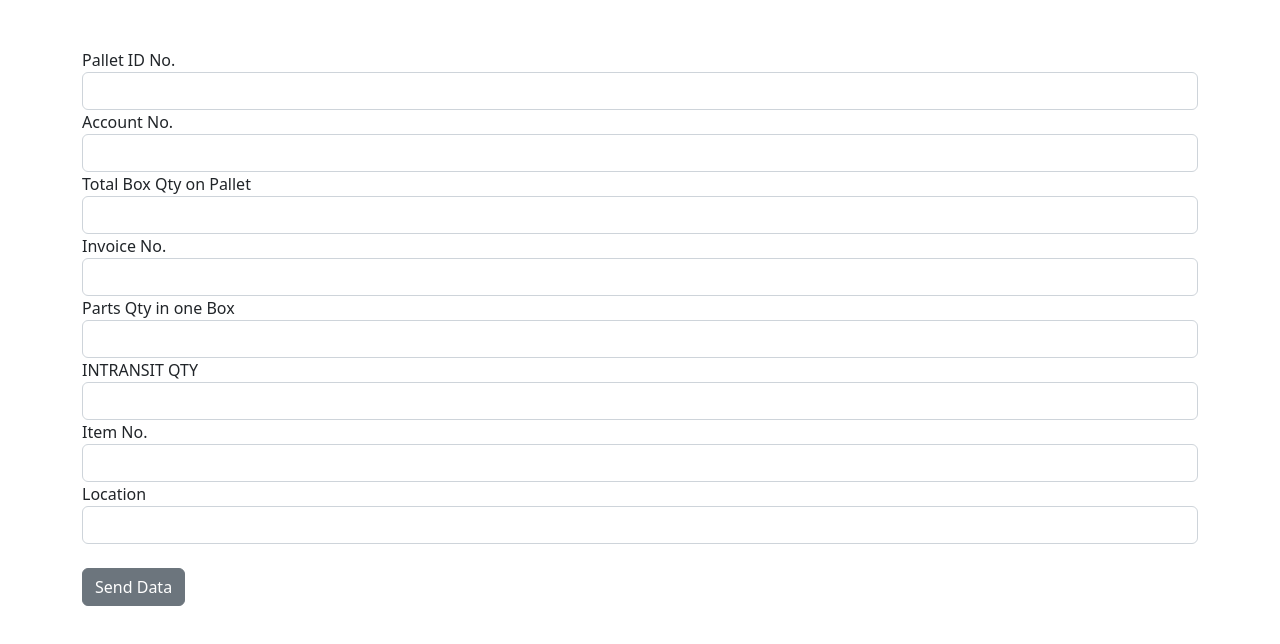
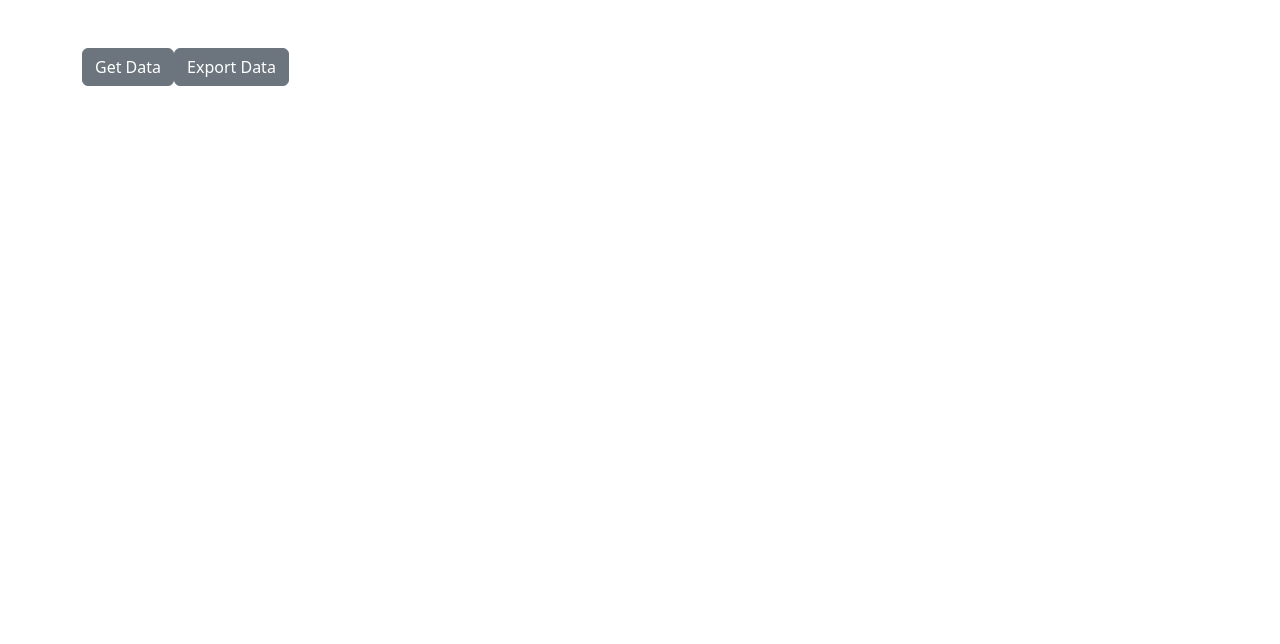
Before and after one commit to nokranger/itdata, a Vue app: page /getdata in a window 1280 px wide. Shown: the top 644 px of the page. Built offline with nearby package versions, Linux system fonts and the light colour scheme.

Commit message:
api get post

```diff
--- a/package.json
+++ b/package.json
@@ -15,7 +15,8 @@
     "vue": "^2.7.14",
     "vue-axios": "^3.5.2",
     "vue-router": "^3.5.1",
-    "vuex": "^3.6.2"
+    "vuex": "^3.6.2",
+    "xlsx": "^0.18.5"
   },
   "devDependencies": {
     "@babel/core": "^7.12.16",
--- a/src/App.vue
+++ b/src/App.vue
@@ -1,19 +1,19 @@
 <template>
   <div>
-    <ITData></ITData>
+    <!-- <ITData></ITData> -->
+    <router-view/>
   </div>
   <!-- <nav>
     <router-link to="/">Home</router-link> |
     <router-link to="/about">About</router-link>
-  </nav>
-  <router-view/> -->
+  </nav> -->
 </template>
 
 <script>
-import ITData from '@/views/createITData.vue'
+// import ITData from '@/views/createITData.vue'
 export default {
   components: {
-    ITData
+    // ITData
   }
 }
 </script>
--- a/src/router/index.js
+++ b/src/router/index.js
@@ -1,6 +1,6 @@
 import Vue from 'vue'
 import VueRouter from 'vue-router'
-import HomeView from '../views/HomeView.vue'
+// import HomeView from '../views/HomeView.vue'
 
 Vue.use(VueRouter)
 
@@ -8,7 +8,12 @@ const routes = [
   {
     path: '/',
     name: 'home',
-    component: HomeView
+    component: () => import(/* webpackChunkName: "about" */ '../views/createITData.vue')
+  },
+  {
+    path: '/getdata',
+    name: 'getdata',
+    component: () => import(/* webpackChunkName: "about" */ '../views/getITData.vue')
   },
   {
     path: '/about',
--- a/src/views/createITData.vue
+++ b/src/views/createITData.vue
@@ -83,7 +83,7 @@
   </div>
 </template>
 <script>
-// import axios from 'axios'
+import axios from 'axios'
 export default {
   data () {
     return {
@@ -122,16 +122,12 @@ export default {
   methods: {
     async sendData () {
       console.log('test Send Data', this.itdata)
-      // try {
-      //   const response = await axios.post('https://example.com/api/data', {
-      //     // data to be sent in the request body
-      //     name: 'John',
-      //     email: 'john@example.com'
-      //   })
-      //   console.log(response.data) // handle the response data
-      // } catch (error) {
-      //   console.error(error) // handle the error
-      // }
+      try {
+        const response = await axios.post('http://localhost:4000/itdata', this.itdata)
+        console.log(response.data) // handle the response data
+      } catch (error) {
+        console.error(error) // handle the error
+      }
     }
   }
 }
--- /dev/null
+++ b/src/views/getITData.vue
@@ -0,0 +1,84 @@
+<template>
+  <div>
+    <!-- TEST CREATE ITData -->
+    <br>
+    <br>
+    <b-container>
+      <div>
+        <b-button v-on:click="getData()">Get Data</b-button>
+        <b-button v-on:click="exportData()">Export Data</b-button>
+        <b-table striped hover :items="items"></b-table>
+        <!-- <div v-for="(item, index) in items" :key="index">
+            {{ item.pallet}}
+        </div> -->
+      </div>
+    </b-container>
+    <!-- <b-table striped hover :items="items" :fields="field"></b-table> -->
+  </div>
+</template>
+<script>
+import axios from 'axios'
+import * as XLSX from 'xlsx'
+export default {
+  data () {
+    return {
+      itdata: {
+        pallet: '',
+        account: '',
+        totalbox: '',
+        invoice: '',
+        qty: '',
+        intransitqty: '',
+        item: '',
+        location: ''
+      },
+      field: [
+        {
+          key: 'age',
+          sortable: true
+        },
+        {
+          key: 'first_name',
+          sortable: true
+        },
+        {
+          key: 'lastname',
+          sortable: true
+        }
+      ],
+      items: []
+    }
+  },
+  methods: {
+    async getData () {
+      console.log('test Send Data')
+      try {
+        const response = await axios.get('http://localhost:4000/getitdata')
+        console.log(response.data) // handle the response data
+        this.items = response.data.result
+      } catch (error) {
+        console.error(error) // handle the error
+      }
+    },
+    async exportData () {
+      console.log('export data')
+      try {
+        const response = await axios.get('http://localhost:4000/getitdata')
+        console.log(response.data) // handle the response data
+        this.items = response.data.result
+        // const data = [
+        //   { name: 'John', age: 28, city: 'New York' },
+        //   { name: 'Jane', age: 35, city: 'Los Angeles' },
+        //   { name: 'Bob', age: 42, city: 'Chicago' }
+        // ]
+        const worksheet = XLSX.utils.json_to_sheet(this.items)
+        const workbook = XLSX.utils.book_new()
+        XLSX.utils.book_append_sheet(workbook, worksheet, 'Sheet1')
+        XLSX.writeFile(workbook, 'data.xlsx')
+      } catch (error) {
+        console.error(error) // handle the error
+      }
+    }
+  }
+}
+</script>
```
Also changed, not shown: 1 other file (tests, documents, lock files or other folders).
